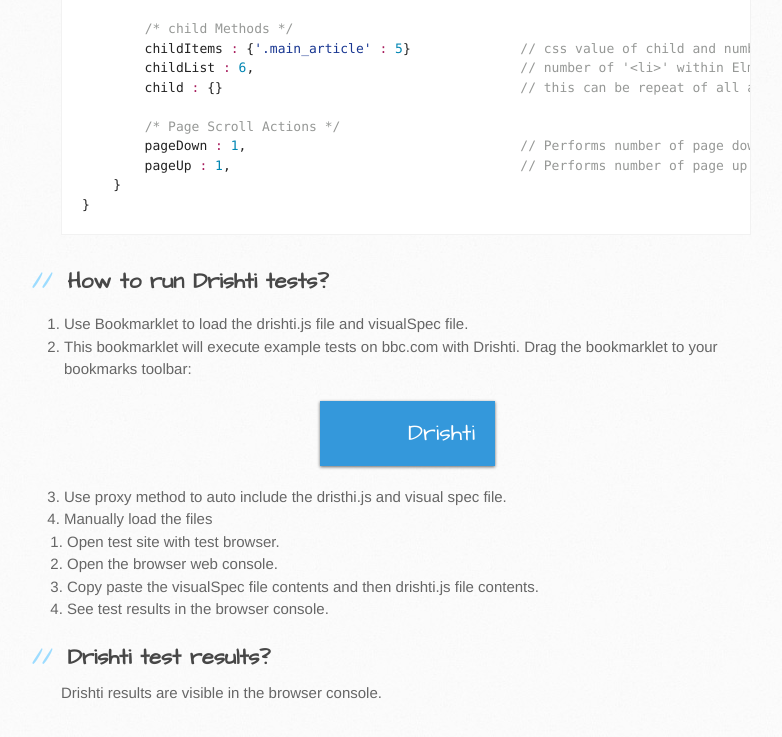
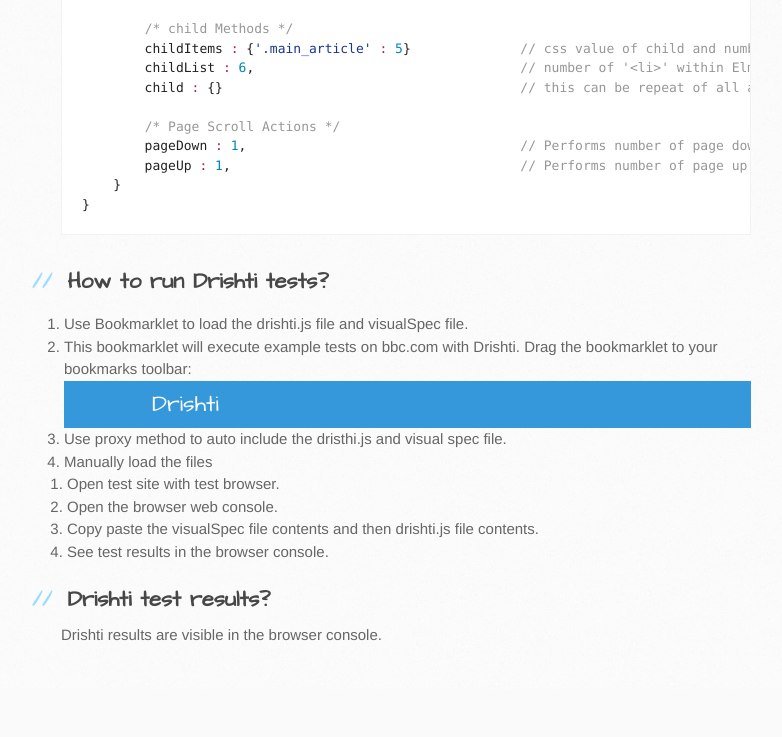
Before and after one commit to rupeshmore/drishti, a plain HTML site: page index.html in a window 1280 px wide. Shown: the part 2007-2744 px from the top of the page, without its empty margins (109-891 px from the left). After the commit the page ends 2696 px from the top, so only its background shows below. Drawn offline with Linux system fonts and the light colour scheme.

Commit message:
Update stylesheet.css

```diff
--- a/stylesheets/stylesheet.css
+++ b/stylesheets/stylesheet.css
@@ -881,25 +881,10 @@
 
 /* */
 .btn {
-  width:175px;
-  height:65px;
-  margin:20px auto;
-  text-align: center;
-  line-height: 65px;
+  color: #ffffff;
   background: #3498db;
-  background-image: -webkit-linear-gradient(top, #3498db, #2980b9);
-  background-image: -moz-linear-gradient(top, #3498db, #2980b9);
-  background-image: -ms-linear-gradient(top, #3498db, #2980b9);
-  background-image: -o-linear-gradient(top, #3498db, #2980b9);
-  background-image: linear-gradient(to bottom, #3498db, #2980b9);
-  -webkit-box-shadow: 0px 1px 3px #666666;
-  -moz-box-shadow: 0px 1px 3px #666666;
-  box-shadow: 0px 1px 3px #666666;
-  color: #ffffff;
-  font-size: 20px;
-  background: #3498db;
+  padding: 10px 20px 10px 20px;
   text-decoration: none;
-  text-align: center; line-height: 65px;
 }
 
 .btn:hover {
```
